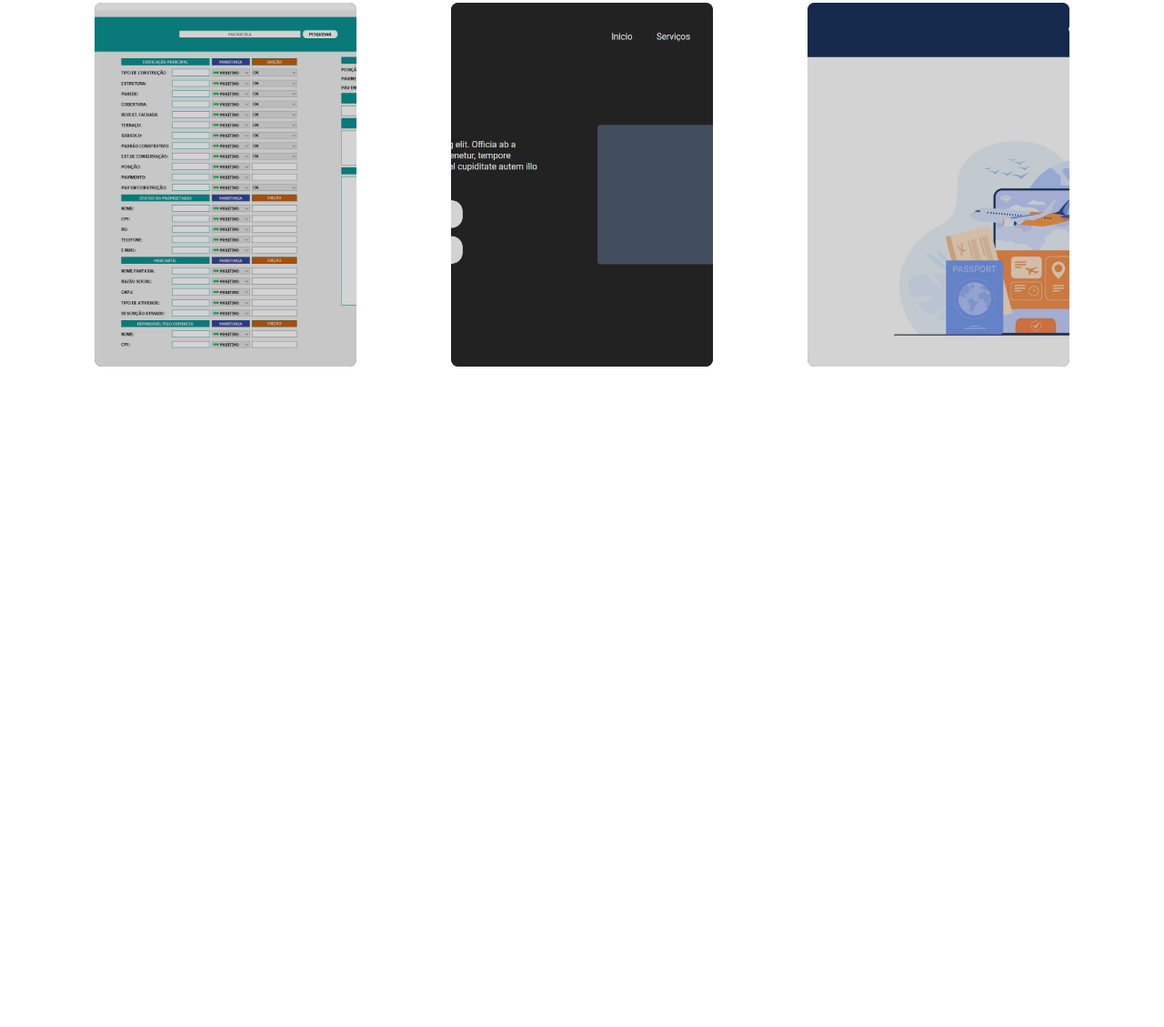
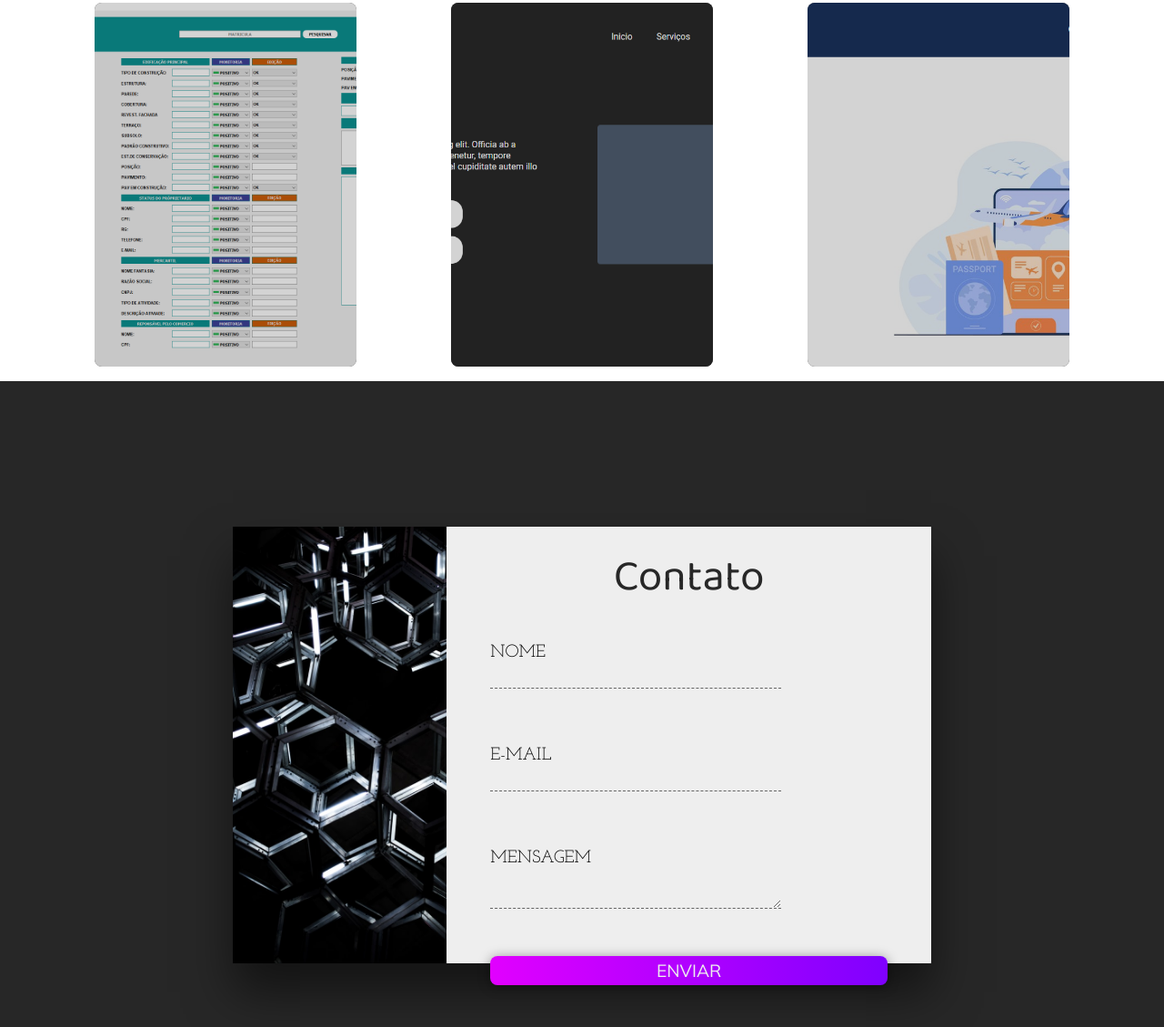
Before and after one commit to VasconcelosVictor/portif-lio-website, a plain HTML site: page index.html in a window 1280 px wide. Shown: the part 1397-2526 px from the top of the page at 91% size. Before the commit the page ends 1816 px from the top, so only its background shows below. Drawn offline with Linux system fonts and the light colour scheme.

Commit message:
:packege: Formulario de Contato

```diff
--- a/css/style.css
+++ b/css/style.css
@@ -11,6 +11,7 @@ font-family: 'Mulish', sans-serif;*/
     list-style: none;
     text-decoration: none;
 }
+
 
 /***Variaveis pra fonts***/
 :root{
@@ -416,10 +417,7 @@ header{
     width: 80%;
     margin-bottom: 2rem;
 }
-
-.card-info button{
-    width: 8rem;
-    height: 2.5rem;
+.btn{
     background: #7F00FF;
     background: -webkit-linear-gradient(to right, #E100FF, #7F00FF);
     background: linear-gradient(to right, #E100FF, #7F00FF);
@@ -430,5 +428,105 @@ header{
     box-shadow: 0 .1rem .8rem rgba(0, 0, 0, .4);
     cursor: pointer;
 
+}
+
+.card-info button{
+    width: 8rem;
+    height: 2.5rem;
+
+
 
 }
+
+
+.sessao-contato{
+    width: 100%;
+    height: 100vh;
+    background-color: #272727;
+    display: flex;
+    align-items: center;
+    justify-content: center;
+}
+
+.contato-wrapper{
+    width: 60%;
+    height: 30rem;
+    display: flex;
+    box-shadow: 0 2rem 3rem rgba(0, 0, 0, 0.5);
+
+}
+
+.contato-left{
+    width: 35%;
+    background: url(/imagens/bg-con.jpg);
+    background-size: cover;
+
+}
+
+.contato-right{
+    width: 65%;
+    background-color: #eee;
+    padding: 1rem 3rem 3rem 3rem;
+}
+
+.sessao-contato h1{
+    font-family: var(--font-primary);
+    color: #272727;
+    font-size: 3rem;
+    font-weight: lighter;
+    text-align: center;
+}
+
+.sessao-contato form{
+    display: flex;
+    flex-direction: column;
+    width: 100%;
+
+}
+.input-group{
+    position: relative;
+}
+
+.field{
+    background: transparent;
+    border: none;
+    width: 20rem;
+    font-size: 1.5rem;
+    font-family: var(--font-secundary);
+    border-bottom: 1px dashed #636363;
+    height: 3rem;
+    outline: none;
+    margin:2rem 0;
+}
+
+.input-group textarea{
+    padding-top: 1rem;
+    max-width: 25rem;
+    max-height: 3rem;
+}
+.field-label{
+    position: absolute;
+    left: 0;
+    top: 2rem;
+    font-size: 1.2rem;
+    font-family: var(--font-secundary);
+    text-transform: uppercase;
+    transition: all .3s;
+}
+
+.field:focus ~ label{
+    top: 0;
+    font-size: 1rem;
+
+}
+.field:focus {
+    border-bottom: solid 1px;
+}
+
+.btn-submit{
+    text-transform: uppercase;
+    font-size: 1.2rem;
+    width: 100%;
+    height: 2rem;
+    margin-top:1rem ;
+}
--- a/index.html
+++ b/index.html
@@ -114,7 +114,7 @@
                         <h2>Sistema de Monitoria</h2>
                         <h3>Python, Css, Power Bi</h3>
                         <p>Sistema desenvolvido pro projeto mapa de Manaus pra avaliação dos funcionários e controle de qualidade.</p>
-                        <button>Saiba mais</button>
+                        <button class="btn">Saiba mais</button>
                     </div>
                 </div>
                 <div class="card">
@@ -126,7 +126,7 @@
                         <h2>Landing Page Dev Life</h2>
                         <h3>Html, Css</h3>
                         <p>Projeto pessoal, landing page criada afins de estudo e exposição de portfólio</p>
-                        <button>Saiba mais</button>
+                        <button class="btn">Saiba mais</button>
                     </div>
                 </div>
                 <div class="card">
@@ -138,10 +138,36 @@
                         <h2>Flex Turismos</h2>
                         <h3>Html, Css</h3>
                         <p>Projeto pessoal, Front-end de um site de turismo.</p>
-                        <button>Saiba mais</button>
+                        <button class="btn">Saiba mais</button>
                     </div>
                 </div>
             </div>
+        </section>
+        <section class="sessao-contato">
+            <div class="contato-wrapper">
+                <div class="contato-left">
+
+                </div>
+                <div class="contato-right">
+                    <h1>Contato</h1>
+                    <form >
+                        <div class="input-group">
+                            <input type="text" class="field" id="nome">
+                            <label for="nome" class="field-label">Nome</lab>
+                        </div>
+                        <div class="input-group">
+                            <input type="text" class="field" id="email">
+                            <label for="e-mail" class="field-label">E-mail</label>
+                        </div>
+                        <div class="input-group">
+                            <textarea class="field"  name="field" id="menssagem" ></textarea>
+                            <label for="menssagem" class="field-label">Mensagem</label>
+                        </div>
+                        <button class="btn btn-submit" type="submit">Enviar</button>
+                    </form>
+                </div>
+            </div>
+
         </section>
 
 
```
Also changed, not shown: imagens/bg-con.jpg (added).
